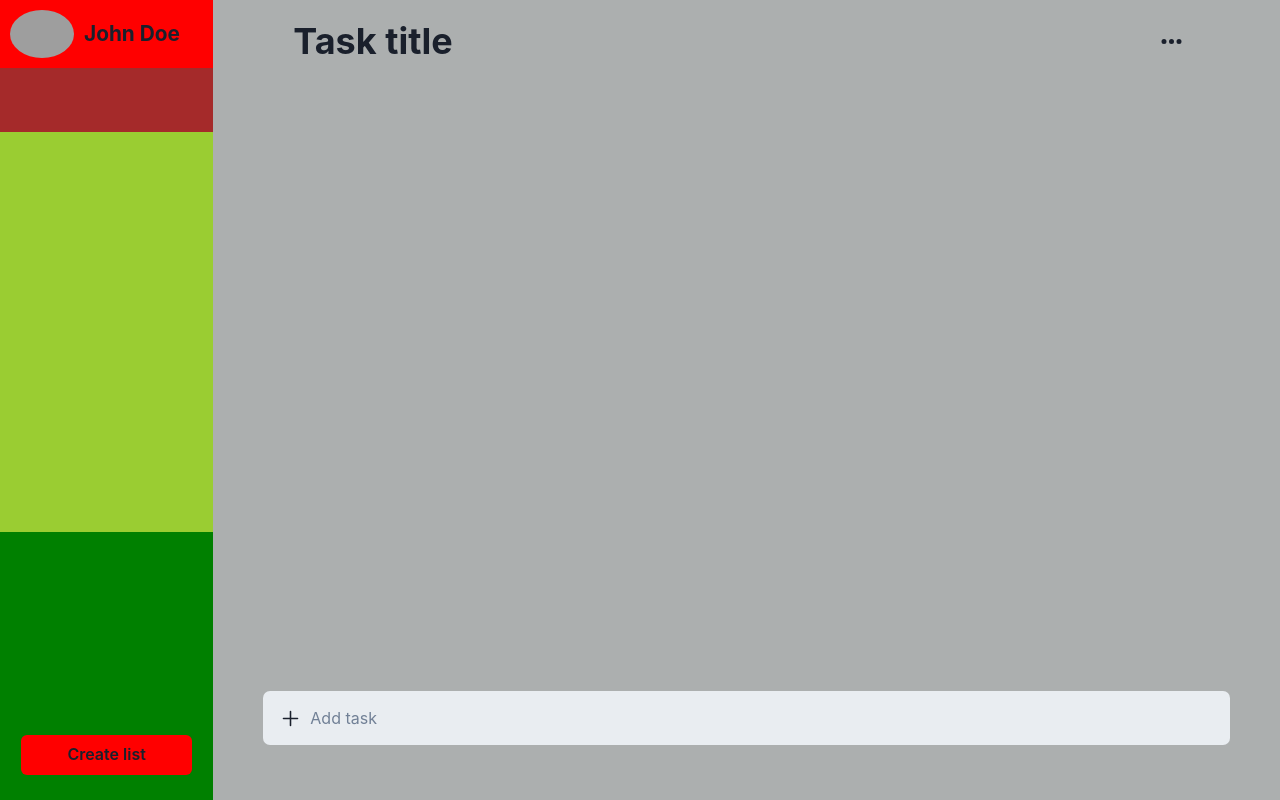
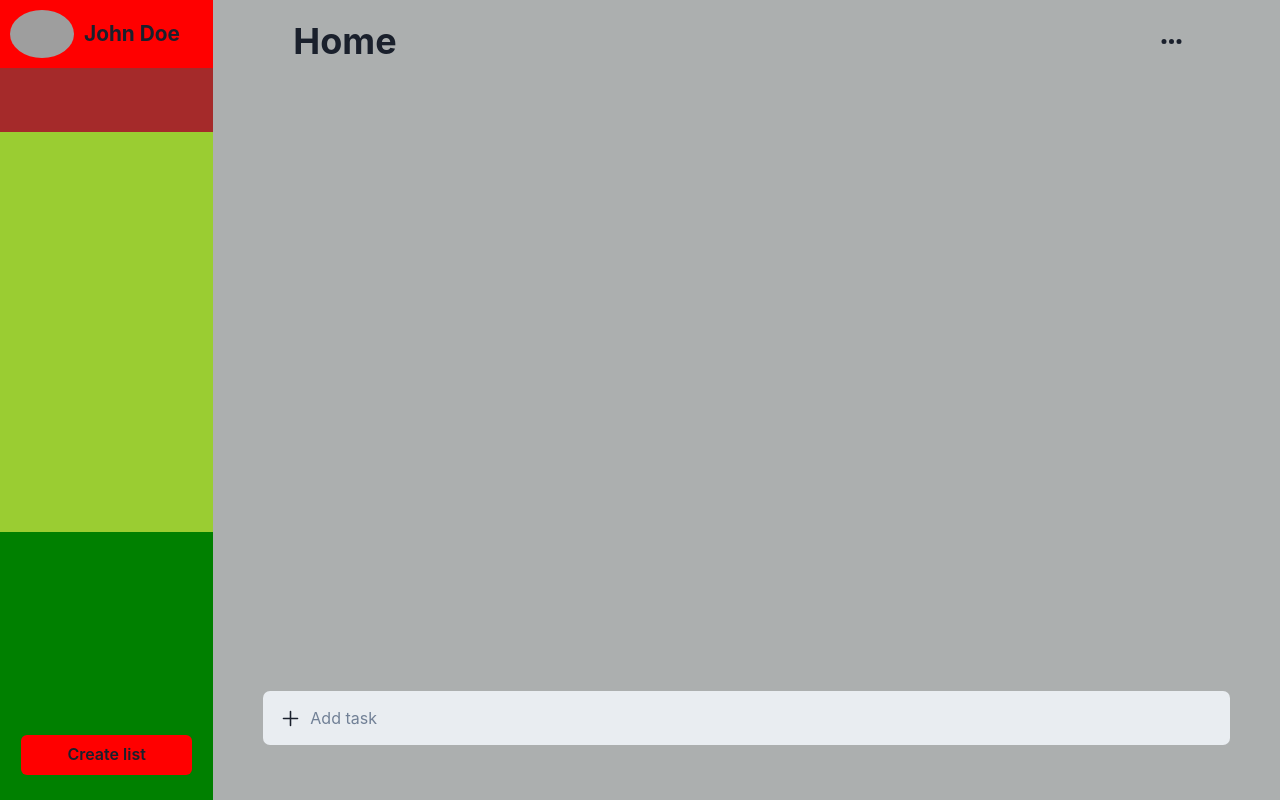
Before and after one commit to N-A-C-H-O/TaskApp, a React app: page / in a window 1280 px wide. Built offline with nearby package versions, Linux system fonts and the light colour scheme; grey boxes are pictures that could not be loaded; the HTML template or start-up script is replaced by a standard one.

Commit message:
refactor: add global state in every component and replace useState

```diff
--- a/src/components/Navbar.tsx
+++ b/src/components/Navbar.tsx
@@ -1,5 +1,5 @@
 import { Flex, Heading, Image } from "@chakra-ui/react"
-import ListContainer from "./TaskListContainer";
+import TaskListContainer from "./TaskListContainer";
 
 const Navbar = () => {
   return (
@@ -8,7 +8,7 @@ const Navbar = () => {
             <Image src="https://xsgames.co/randomusers/assets/avatars/male/29.jpg" rounded="50%" width="4em" ml="10px" />
             <Heading as="h4" fontSize="1.3em">John Doe</Heading>
         </Flex>
-        <ListContainer />
+        <TaskListContainer />
     </Flex>
   )
 }
--- a/src/components/TaskContainer.tsx
+++ b/src/components/TaskContainer.tsx
@@ -1,53 +1,31 @@
 import TaskForm from "./TaskForm";
 import { useState } from "react";
-import { Task, AddTask, ChangeBackground, ChangeStatus, DeleteTask } from "../types";
 import TaskItem from "./TaskItem";
 import { Accordion, AccordionButton, AccordionIcon, AccordionItem, AccordionPanel, Box, Flex, Text } from "@chakra-ui/react";
 import TaskNavbar from "./TaskNavbar";
+import { useTasksListStore } from "../store/tasksListStore";
 
 const TaskContainer = () => {
-  const [tasksList, setTasksList] = useState<Task[]>([]);
   const [background, setBackground] = useState("");
 
-  const addTask: AddTask = (newTask) => {
-    setTasksList([...tasksList, newTask]);
-  };
+  const { selected } = useTasksListStore();
 
-  const changeStatus: ChangeStatus = (taskId) => {
-    setTasksList((prevTasksList) => {
-      return prevTasksList.map((task) => {
-        if (task.id === taskId) {
-          return {
-            ...task,
-            isCompleted: !task.isCompleted,
-          };
-        }
-        return task;
-      });
-    });
-  };
-
-  const changeBackground: ChangeBackground = (newBackground) => {
+  const changeBackground = (newBackground: string): void => {
     setBackground(newBackground);
-  };
-
-  const deleteTask: DeleteTask = (taskId) => {
-    const filter = tasksList.filter((task: Task) => task.id !== taskId);
-    setTasksList(filter);
   };
 
   return (
     <Flex bg={background ? background : "#acafaf"} flexDirection="column" justify="space-between" maxH="100vh">
       <TaskNavbar changeBackground={changeBackground} />
       <Box my="50px" mx="20px" h="100%" overflowY="auto">
-        {tasksList
+        {selected.tasks
           .filter((task) => {
             return !task.isCompleted;
           })
           .map((task) => (
-            <TaskItem key={task.id} task={task} deleteTask={deleteTask} changeStatus={changeStatus} />
+            <TaskItem key={task.id} task={task} />
           ))}
-        {tasksList.some((task) => {
+        {selected.tasks.some((task) => {
           return task.isCompleted;
         }) && (
           <>
@@ -60,12 +38,12 @@ const TaskContainer = () => {
                   </AccordionButton>
                 </h2>
                 <AccordionPanel pb={4}>
-                  {tasksList
+                  {selected.tasks
                     .filter((task) => {
                       return task.isCompleted;
                     })
                     .map((task) => (
-                      <TaskItem key={task.id} task={task} deleteTask={deleteTask} changeStatus={changeStatus} />
+                      <TaskItem key={task.id} task={task} />
                     ))}
                 </AccordionPanel>
               </AccordionItem>
@@ -73,7 +51,7 @@ const TaskContainer = () => {
           </>
         )}
       </Box>
-      <TaskForm addTask={addTask} />
+      <TaskForm />
     </Flex>
   );
 };
--- a/src/components/TaskForm.tsx
+++ b/src/components/TaskForm.tsx
@@ -1,11 +1,13 @@
-import { AddTask } from "../types";
 import { useState } from "react";
 import { v4 as uuidv4 } from "uuid";
 import { IoAdd } from "react-icons/io5";
 import { Box, Button, Input, InputGroup, InputLeftElement, Icon } from "@chakra-ui/react";
+import { useTasksListStore } from "../store/tasksListStore";
 
-const TaskForm = ({ addTask }: { addTask: AddTask }) => {
+const TaskForm = () => {
   const [inputValue, setInputValue] = useState("");
+
+  const { addTask } = useTasksListStore();
 
   const handleChange = (e: React.ChangeEvent<HTMLInputElement>) => {
     const value = e.target.value;
--- a/src/components/TaskItem.tsx
+++ b/src/components/TaskItem.tsx
@@ -1,8 +1,11 @@
-import { Task, ChangeStatus, DeleteTask } from "../types";
+import { Task } from "../types";
+import { useTasksListStore } from "../store/tasksListStore";
 import { IoClose } from "react-icons/io5";
 import { Button, Checkbox, Flex, Icon } from "@chakra-ui/react";
 
-const TaskItem = ({ task, deleteTask, changeStatus }: { task: Task; deleteTask: DeleteTask; changeStatus: ChangeStatus }) => {
+const TaskItem = ({ task }: { task: Task }) => {
+  const { deleteTask, changeTaskStatus } = useTasksListStore();
+
   const styleCompleted = {
     textDecoration: "line-through",
     color: "#adb0b3",
@@ -13,7 +16,7 @@ const TaskItem = ({ task, deleteTask, changeStatus }: { task: Task; deleteTask:
       <Checkbox
         wordBreak="break-word"
         isChecked={task.isCompleted}
-        onChange={() => changeStatus(task.id)}
+        onChange={() => changeTaskStatus(task.id)}
         style={task.isCompleted ? styleCompleted : {}}
         colorScheme="green"
         sx={{ borderColor: "#a9abad" }}
--- a/src/components/TaskListContainer.tsx
+++ b/src/components/TaskListContainer.tsx
@@ -1,28 +1,29 @@
 import { Box, Button, Flex } from "@chakra-ui/react";
-import { useState } from "react";
-import { CreateList, List } from "../types";
+import { TaskList } from "../types";
+import { useTasksListStore } from "../store/tasksListStore";
 import { v4 as uuidv4 } from "uuid";
-import ListItem from "./TaskListItem";
+import TaskListItem from "./TaskListItem";
 
 const TaskListContainer = () => {
-  const [lists, setLists] = useState<List[]>([]);
+  const { items, createOne } = useTasksListStore();
 
-  const createList: CreateList = () => {
-    const newList: List = {
+  const createList = (): void => {
+    const newList: TaskList = {
       id: uuidv4(),
       name: "New list",
       totalTasks: 0,
+      tasks: []
     }
 
-    setLists([...lists, newList]);
+    createOne(newList);
   }
 
   return (
     <Flex flexDirection="column" justify="space-between" bg="green" h="100%">
         <Box bg="yellowgreen" h="100%" maxH="25rem" overflowY="auto">
           {
-            lists.map(() => {
-              return <ListItem />
+            items.map((item) => {
+              return <TaskListItem key={item.id} taskList={item}/>
             })
           }
         </Box>
--- a/src/components/TaskListItem.tsx
+++ b/src/components/TaskListItem.tsx
@@ -1,12 +1,17 @@
 import { Box, Flex, Icon, Text } from "@chakra-ui/react";
 import { IoList } from "react-icons/io5";
+import { TaskList } from "../types";
+import { useTasksListStore } from "../store/tasksListStore";
 
-const TaskListItem = () => {
+const TaskListItem = ({taskList}: {taskList: TaskList}) => {
+
+  const { selectOne } = useTasksListStore();
+
   return (
-    <Box bg="yellow" mb="20px" p="8px" cursor="pointer">
+    <Box bg="yellow" mb="20px" p="8px" cursor="pointer" onClick={() => selectOne(taskList.id)}>
       <Flex align="center" gap="10px">
         <Icon as={IoList} fontSize={20}></Icon>
-        <Text>Test</Text>
+        <Text>{taskList.name}</Text>
       </Flex>
     </Box>
   );
--- a/src/components/TaskNavbar.tsx
+++ b/src/components/TaskNavbar.tsx
@@ -1,11 +1,14 @@
 import { Flex, Heading } from "@chakra-ui/react";
 import BackgroundSelector from "./BackgroundSelector";
-import { ChangeBackground } from "../types";
+import { useTasksListStore } from "../store/tasksListStore";
 
-const TaskNavbar = ({ changeBackground }: { changeBackground: ChangeBackground }) => {
+const TaskNavbar = ({ changeBackground }: { changeBackground: (newBackground: string) => void }) => {
+
+  const { selected } = useTasksListStore();
+
   return (
     <Flex justify="space-between" align="center" w="85%" mx="auto" mt="20px">
-      <Heading as="h3">Task title</Heading>
+      <Heading as="h3">{selected.name}</Heading>
       <BackgroundSelector changeBackground={changeBackground} />
     </Flex>
   );
--- a/src/store/tasksListStore.ts
+++ b/src/store/tasksListStore.ts
@@ -10,6 +10,7 @@ interface TasksListState {
     selectOne: (id: string) => void;
     addTask: (newTask: Task) => void;
     deleteTask: (taskId: string) => void;
+    changeTaskStatus: (taskId: string) => void;
 }
 
 export const useTasksListStore = create<TasksListState>((set, get) => ({
@@ -57,5 +58,22 @@ export const useTasksListStore = create<TasksListState>((set, get) => ({
                 totalTasks: state.selected.totalTasks--
             }
         }));
+    },
+    changeTaskStatus: (taskId) => {
+        const { selected } = get();
+        set((state) => ({
+            selected: {
+                ...selected,
+                tasks: state.selected.tasks.map((task) => {
+                    if (task.id === taskId) {
+                        return {
+                            ...task,
+                            isCompleted: !task.isCompleted
+                        }
+                    }
+                    return task;
+                })
+            }
+        }));
     }
 }));
```
Also changed, not shown: src/types.d.ts (+0 -10 lines).
